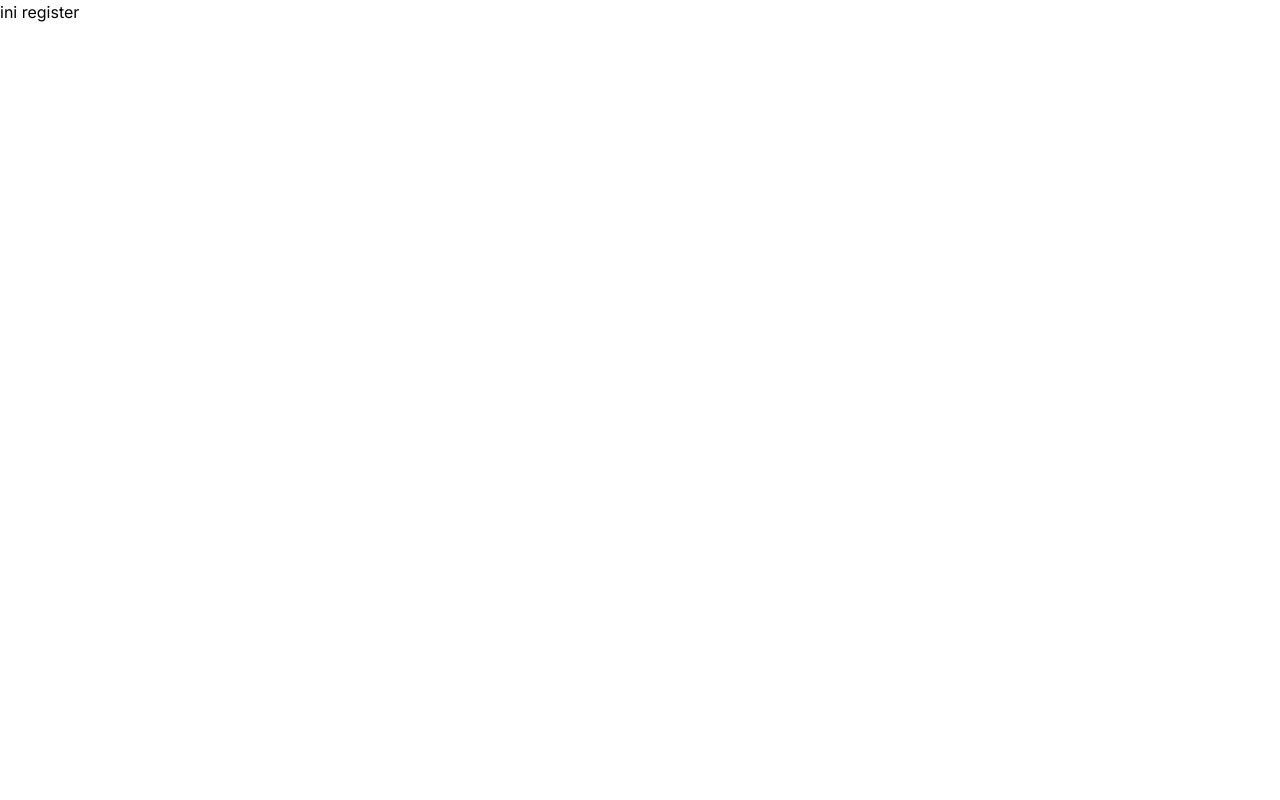
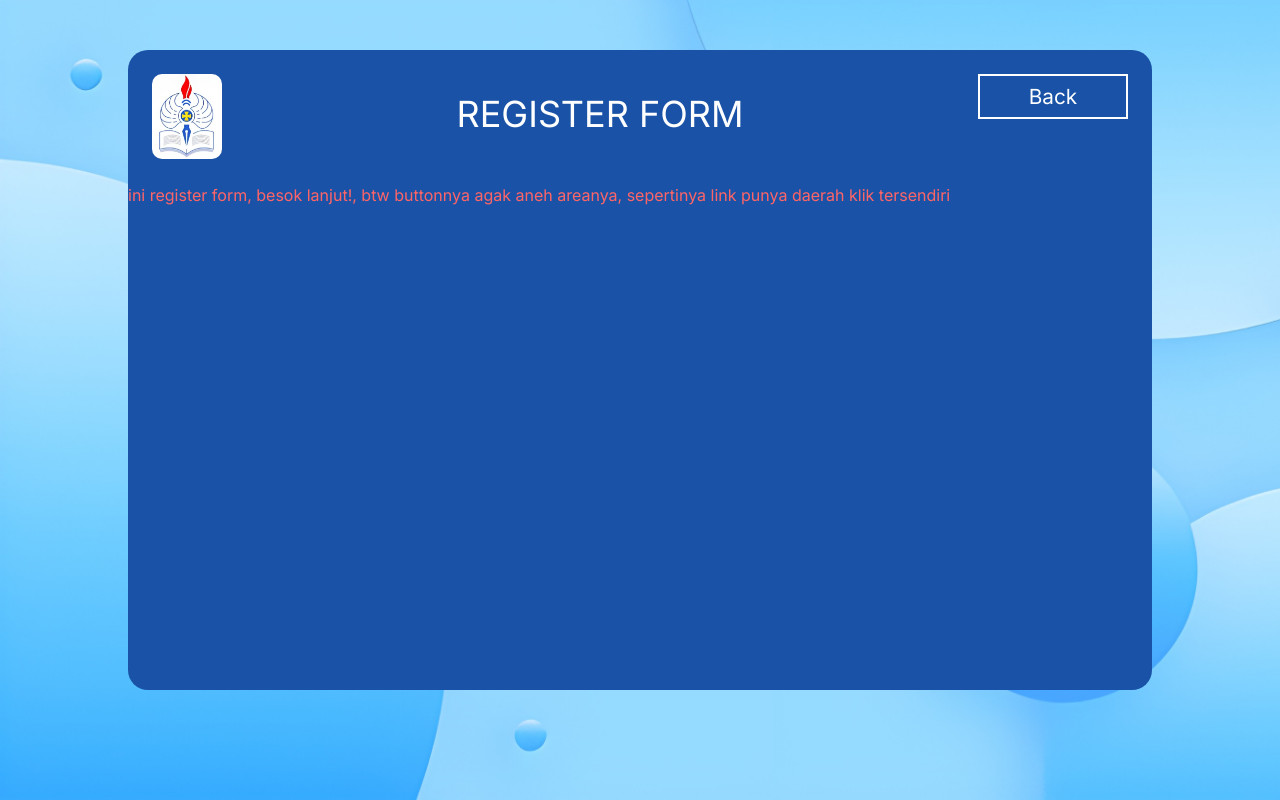
Before and after one commit to JesenJeverlino/MyPortalYosSudarso, a React (Vite) app: page /register in a window 1280 px wide. Built offline with nearby package versions, Linux system fonts and the light colour scheme.

Commit message:
making register page header

```diff
--- a/src/page/register.tsx
+++ b/src/page/register.tsx
@@ -1,7 +1,27 @@
+import { Link } from "react-router-dom";
+import Button from "@/components/button";
+
 export default function Register() {
   return (
     <>
-      <div>ini register</div>
+      <div className="w-full h-screen flex justify-center bg-[url('/morphism-background-image.jpg')] bg-cover">
+        <div className="w-[80%] h-[80%] bg-[#1952a6] rounded-[20px] mt-[50px]">
+          <div className="flex justify-between m-6">
+            <img
+              src="logo-yos-sudarso.jpeg"
+              className="w-[70px] h-auto rounded-[10px]"
+            />
+            <h1 className="text-white text-4xl mt-5">REGISTER FORM</h1>
+            <Link to="/">
+              <Button value="Back" variant="square-blue"></Button>
+            </Link>
+          </div>
+          <h1 className="text-red-400">
+            ini register form, besok lanjut!, btw buttonnya agak aneh areanya,
+            sepertinya link punya daerah klik tersendiri
+          </h1>
+        </div>
+      </div>
     </>
   );
 }
```
